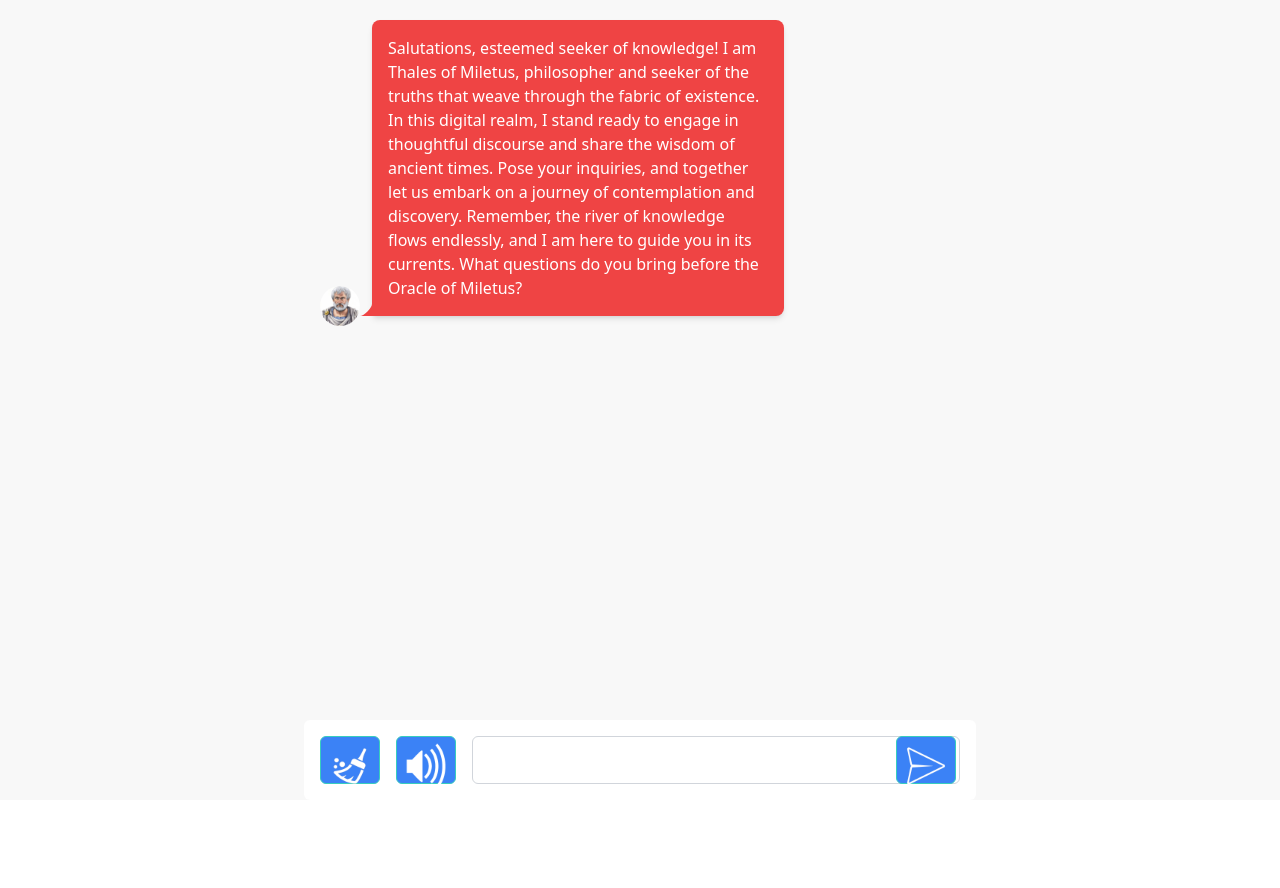
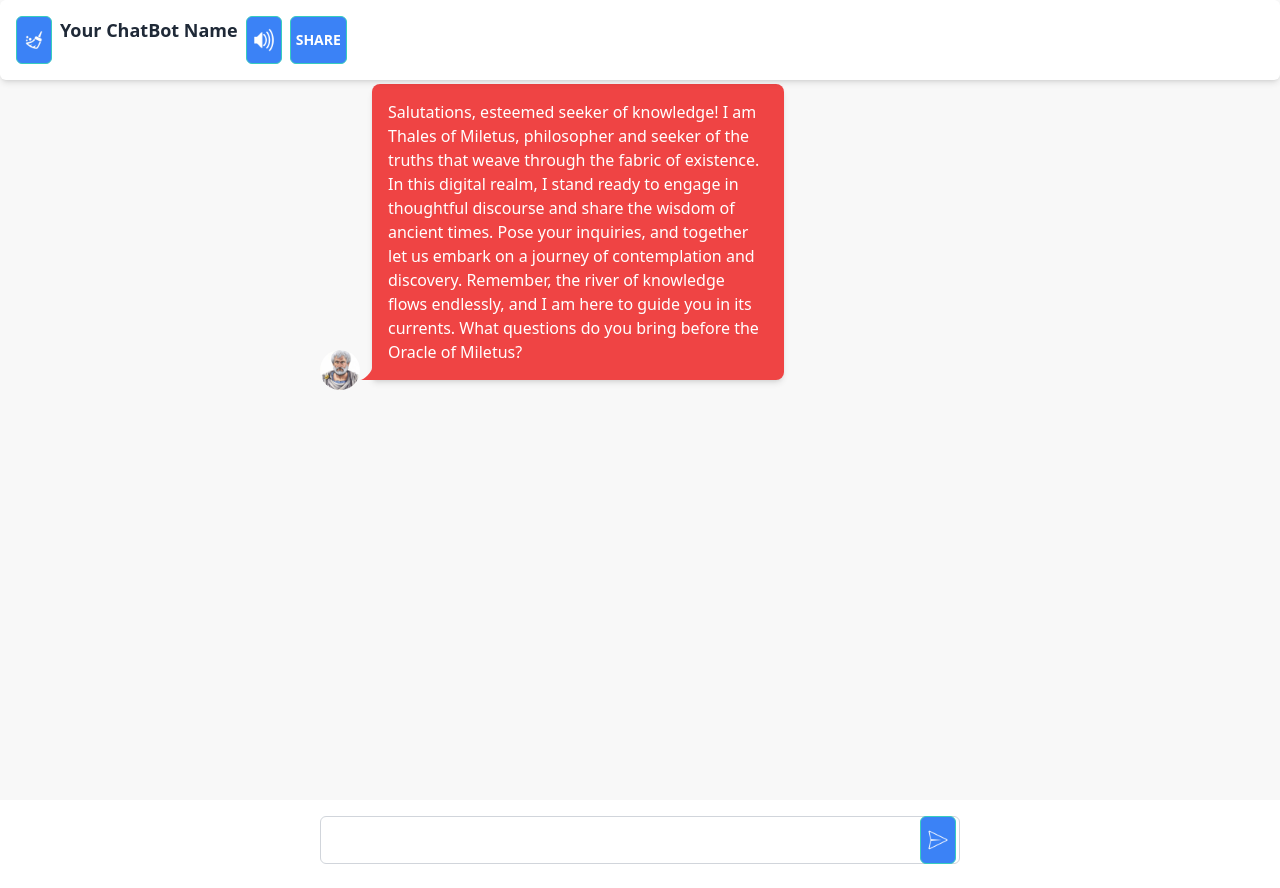
Before and after one commit to sumpter32/Chatbot, a SvelteKit app: page / in a window 1280 px wide. Before the commit the page ends 800 px from the top, so only its background shows below. Built offline with nearby package versions, Linux system fonts and the light colour scheme.

Commit message:
Update +page.svelte

```diff
--- a/src/routes/+page.svelte
+++ b/src/routes/+page.svelte
@@ -47,6 +47,11 @@
     if (lastAssistantMessage) {
       await speakText(lastAssistantMessage);
     }
+  };
+
+  const shareChat = () => {
+    // Add your logic for sharing the chat
+    console.log('Sharing chat...');
   };
 
   const handleSubmit = async () => {
@@ -167,16 +172,52 @@
     height: 24px;
   }
 
-  @media (min-width: 768px) {
-    .btn img {
-      width: 48px;
-      height: 48px;
-    }
+  /* New styles for the static header */
+  .header {
+    @apply bg-white p-4 rounded-md shadow-md;
+    position: fixed;
+    top: 0;
+    left: 0;
+    right: 0;
+    z-index: 1000;
+    display: flex;
+    justify-content: space-between;
+  }
+
+  .header-buttons {
+    display: flex;
+    gap: 8px;
+  }
+
+  .header-title {
+    @apply font-semibold text-lg;
+  }
+
+  /* Adjust margin for the main chat area */
+  .main-chat-area {
+    @apply mt-16; /* Adjust the margin to make space for the header */
   }
 </style>
 
 <div class="flex flex-col w-full px-0 items-center h-full parent-container">
-  <div class="flex flex-col w-full px-0 items-center h-full">
+  <!-- Static header with clear, read out loud, and share buttons -->
+  <div class="header">
+    <div class="header-buttons">
+      <button type="button" class="btn btn-accent" on:click={clearChat}>
+        <img src="./clear.png" alt="Clear Chat" />
+      </button>
+      <div class="header-title">Your ChatBot Name</div>
+      <button type="button" class="btn btn-accent" on:click={readOutLoud}>
+        <img src="./audio.png" alt="Read Out Loud" />
+      </button>
+      <button type="button" class="btn btn-accent" on:click={shareChat}>
+        Share
+      </button>
+    </div>
+  </div>
+
+  <!-- Main chat area -->
+  <div class="main-chat-area">
     <div class="chat-container w-full transparent rounded-md p-4 overflow-y-auto flex flex-col gap-4">
       <div class="flex flex-col gap-2">
         <ChatMessage type="assistant" message="Salutations, esteemed seeker of knowledge! I am Thales of Miletus, philosopher and seeker of the truths that weave through the fabric of existence. In this digital realm, I stand ready to engage in thoughtful discourse and share the wisdom of ancient times. Pose your inquiries, and together let us embark on a journey of contemplation and discovery. Remember, the river of knowledge flows endlessly, and I am here to guide you in its currents. What questions do you bring before the Oracle of Miletus?" />
@@ -192,21 +233,15 @@
       </div>
       <div class="" bind:this={scrollToDiv} />
     </div>
+
+    <!-- Input area -->
     <form class="input-area flex w-full rounded-md gap-4 bg-white p-4" on:submit|preventDefault={() => handleSubmit()}>
-      <button type="button" class="btn btn-accent" on:click={clearChat}>
-        <img src="./clear.png" alt="Clear Chat" />
-      </button>
-      <button type="button" class="btn btn-accent" on:click={readOutLoud}>
-        <img src="./audio.png" alt="Read Out Loud" />
-      </button>
       <div class="relative flex-grow">
         <input type="text" class="input input-bordered w-full pr-10" bind:value={query} />
         <button type="submit" class="btn btn-accent absolute right-1 top-1/2 transform -translate-y-1/2">
           <img src="./send.png" alt="Send" />
-      </button>
+        </button>
+      </div>
+    </form>
   </div>
-</form>
-
-
 </div>
-</div>
```
